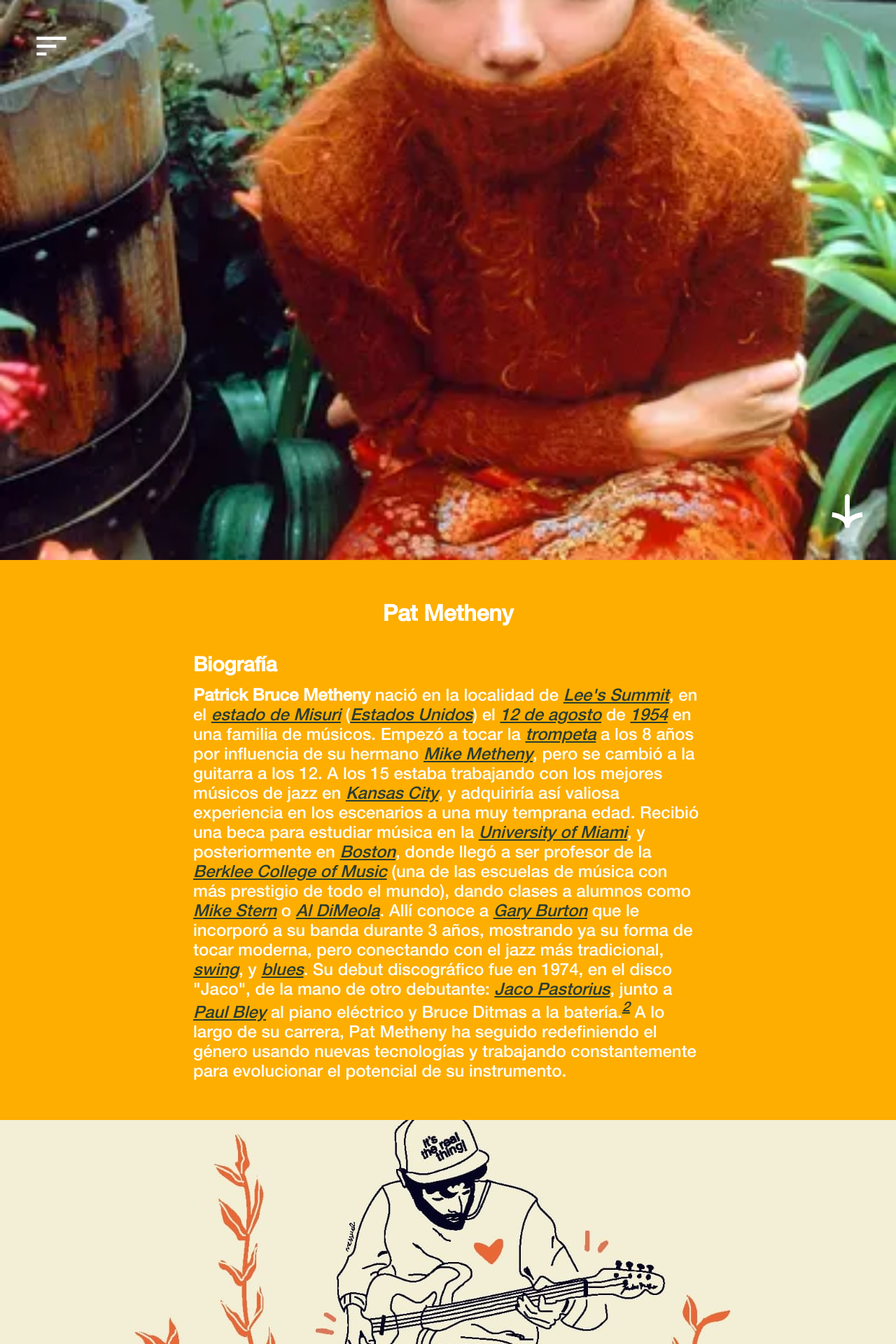
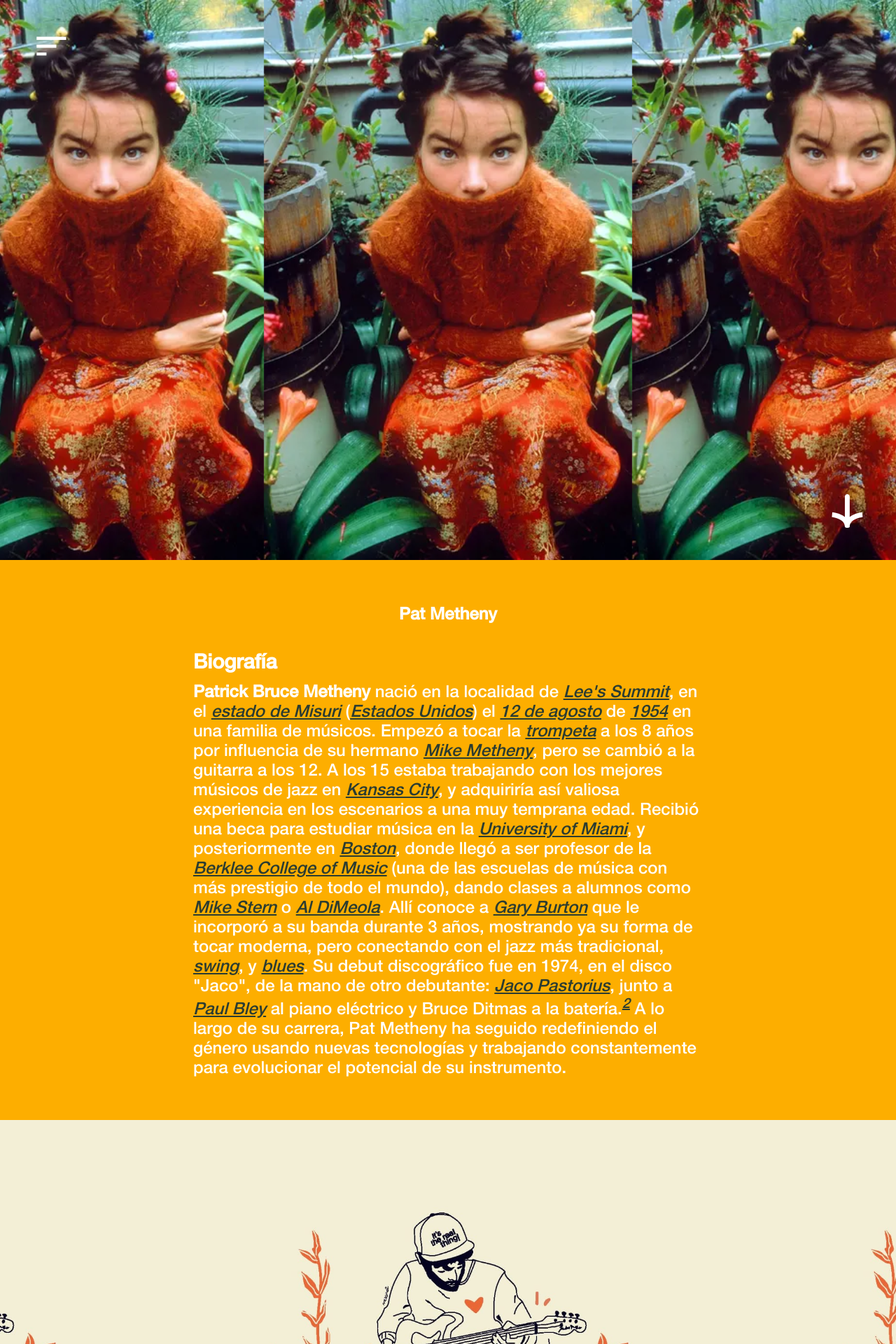
Before and after one commit to gposik/image-blog-with-django, a Django app: page /blog/ in a window 1280 px wide. Shown: the top 1920 px of the page at 70% size. Run offline with Django 3.2, Linux system fonts and the light colour scheme; data comes from the database, SQL or seed files in the repository; both versions use the stored data as it was after the commit; some libraries are stand-ins or nearby versions.

Commit message:
Added background-image div to get mosaic effect on posts

```diff
--- a/mysite/blog/templates/blog/base.html
+++ b/mysite/blog/templates/blog/base.html
@@ -285,7 +285,7 @@
         cursor: -webkit-grabbing;
       }
 
-      .post-wrapper img {
+      .post-wrapper .img, .post-wrapper img {
         width: 100%;
         height: 100%;
         object-fit: cover;
--- a/mysite/blog/templates/blog/index.html
+++ b/mysite/blog/templates/blog/index.html
@@ -50,11 +50,14 @@
         </div>
 
         {% for post in posts %}
-            <div id="{{ post.id }}" class="post-wrapper" style='background-color:{{ post.background_color|cut:"''" }};'>
+            <section id="{{ post.id }}" class="post-wrapper" style='background-color:{{ post.background_color|cut:"''" }};'>
                 {% comment %} <a href="{{ post.get_absolute_url }}">
                 </a> {% endcomment %}
                 {% if post.image %}
-                    <img src="{{ post.image.url }}" alt="{{ post.title }}" style="z-index: 1;">
+                    {% comment %} MOBILE {% endcomment %}
+                    {% comment %} <img src="{{ post.image.url }}" alt="{{ post.title }}" style="z-index: 1;"> {% endcomment %}
+                    {% comment %} WIDTH-SCREEN {% endcomment %}
+                    <div class="img" style="background-image: url('{{ post.image.url }}'); background-repeat: repeat-x; background-position: center; background-size: contain;"></div>
                 {% elif post.body %}
                     <div class="content-wrapper">
                         <div class="post-title">
@@ -65,11 +68,11 @@
                         <div class="post-body">{{ post.body|safe }}</div>
                     </div>
                 {% endif %}
-            </div>
+            </section>
         {% endfor %}
 
         <div class="next-post">
-            <a href="#">
+            <a id="arrow" href="#">
                 <svg width="55" height="60" viewBox="0 0 55 60" fill="none" xmlns="http://www.w3.org/2000/svg">
                   <path d="M31.8139 58.1564C31.8139 43.3918 54.762 40.9945 55 40.9678L54.2132 32.0997C49.0894 32.7007 44.078 34.0496 39.3443 36.0997C36.6534 37.275 34.1213 38.7908 31.8139 40.6139L31.8139 4.44692C31.8668 2.04291 29.976 0.0529283 27.5959 -0.000494131C25.2158 -0.0539166 23.2456 1.85593 23.1927 4.25994C23.1927 4.32004 23.1927 4.38682 23.1927 4.44692L23.1927 40.6139C20.8853 38.7908 18.3532 37.275 15.6623 36.0997C10.922 34.0429 5.91057 32.694 0.793368 32.0997L0.00661289 40.9678C0.238012 40.9878 23.1927 43.3918 23.1927 58.1564C23.1861 60.6139 31.8139 60.6139 31.8139 58.1564Z" fill="white"/>
                 </svg>
```
Also changed, not shown: mysite/blog/static/js/app.js (+21 -2 lines), mysite/db.sqlite3, mysite/media/images/bjork.webp (added).
